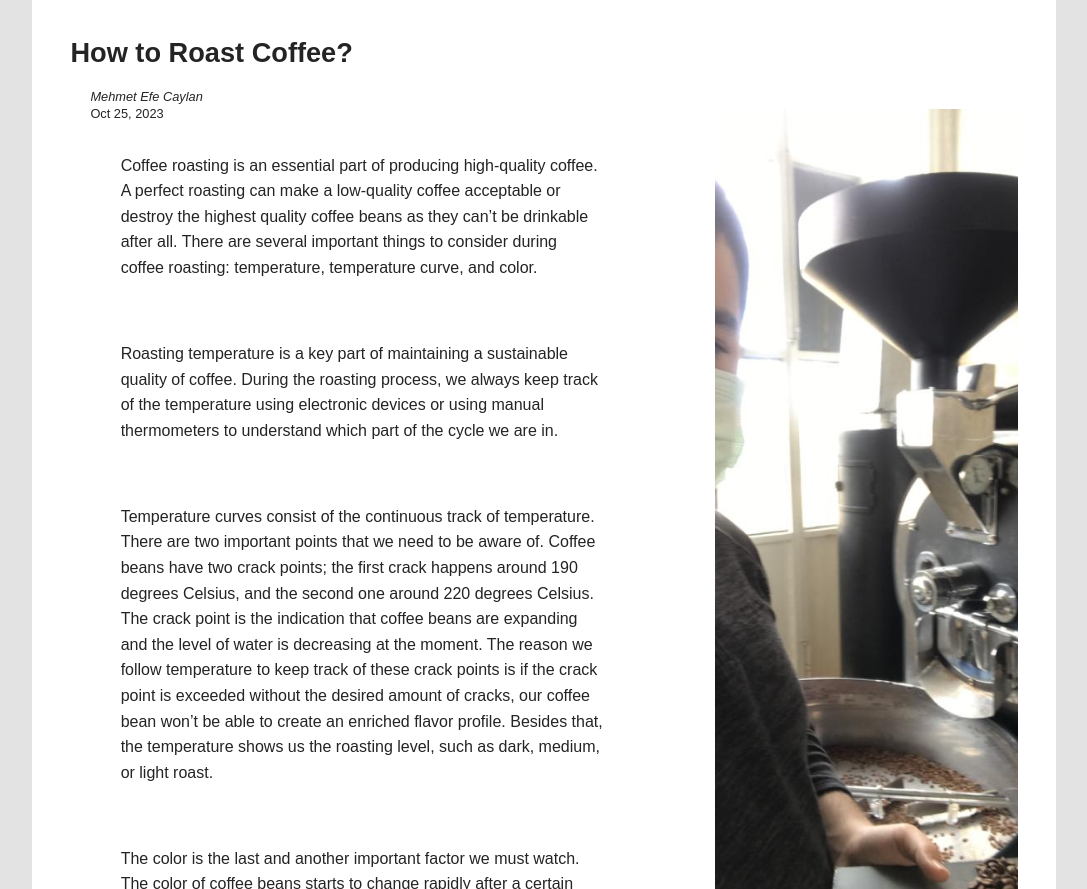
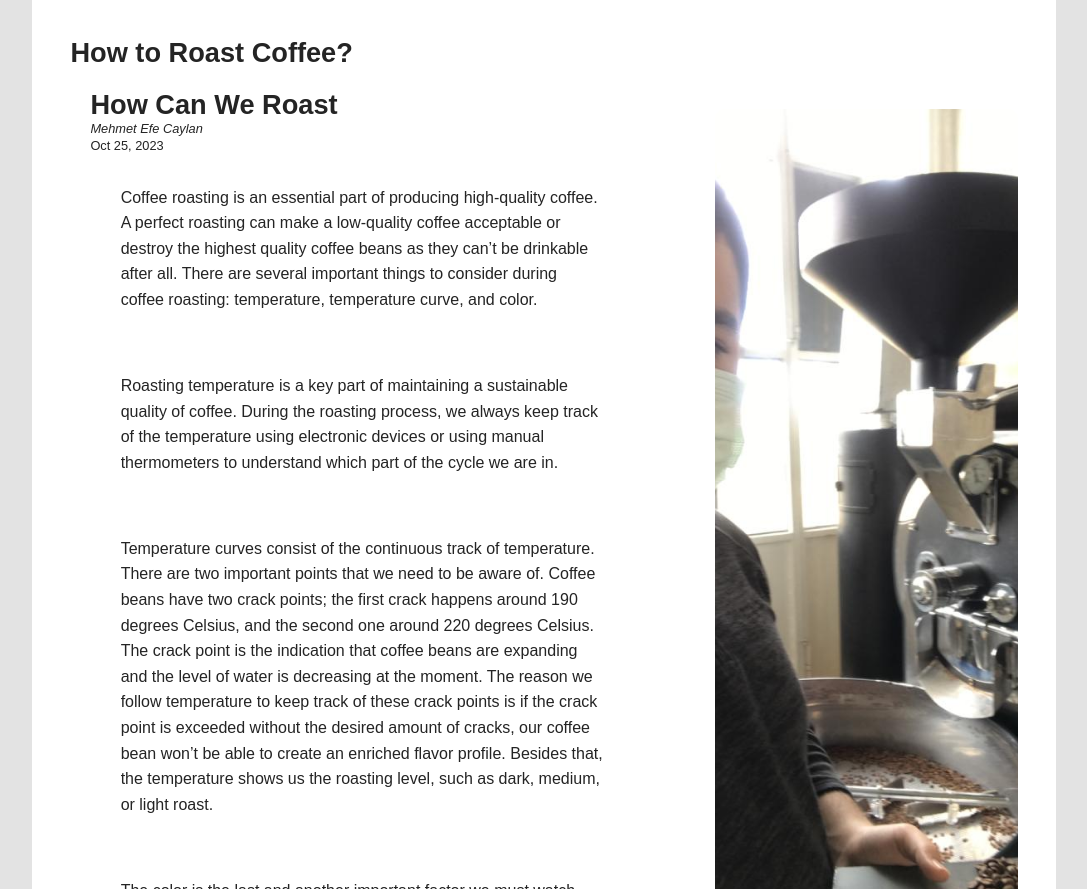
Before and after one commit to matrix373/mi349_blog, a plain HTML site: page index.html in a window 1280 px wide. Shown: the part 1591-2480 px from the top of the page, without its empty margins (96-1183 px from the left). Drawn offline with Linux system fonts and the light colour scheme.

Commit message:
Error Fix Index.html

```diff
--- a/index.html
+++ b/index.html
@@ -48,6 +48,7 @@
     <h3>How to Roast Coffee?</h3>
     <article class="blog-post">
       <div class="blog-content">
+        <h3>How Can We Roast</h3>
         <address class="author">Mehmet Efe Caylan</address>
         <time datetime="2023-10-25" title="October 25, 2023">Oct 25, 2023</time>
         <p>Coffee roasting is an essential part of producing high-quality coffee. A perfect roasting can make a low-quality coffee acceptable or destroy the highest quality coffee beans as they can&rsquo;t be drinkable after all. There are several important things to consider during coffee roasting: temperature, temperature curve, and color. </p>
```
